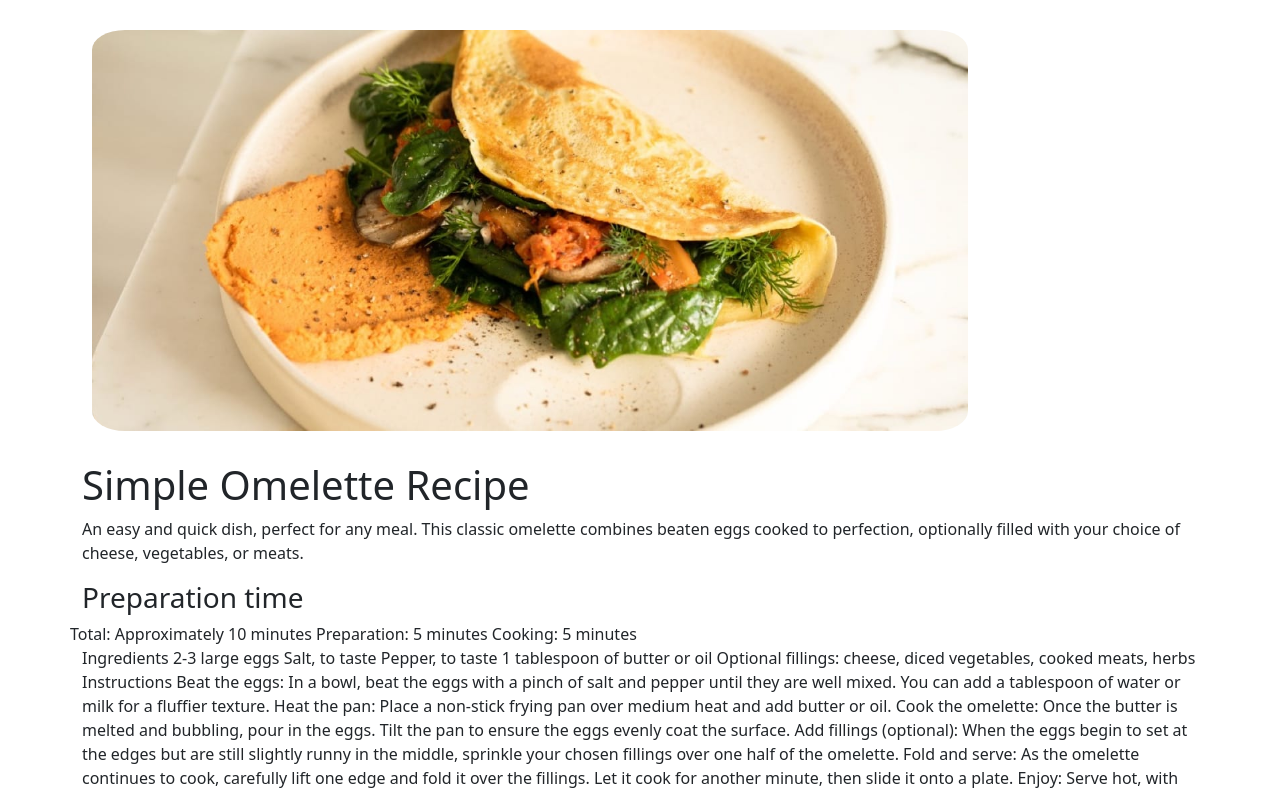
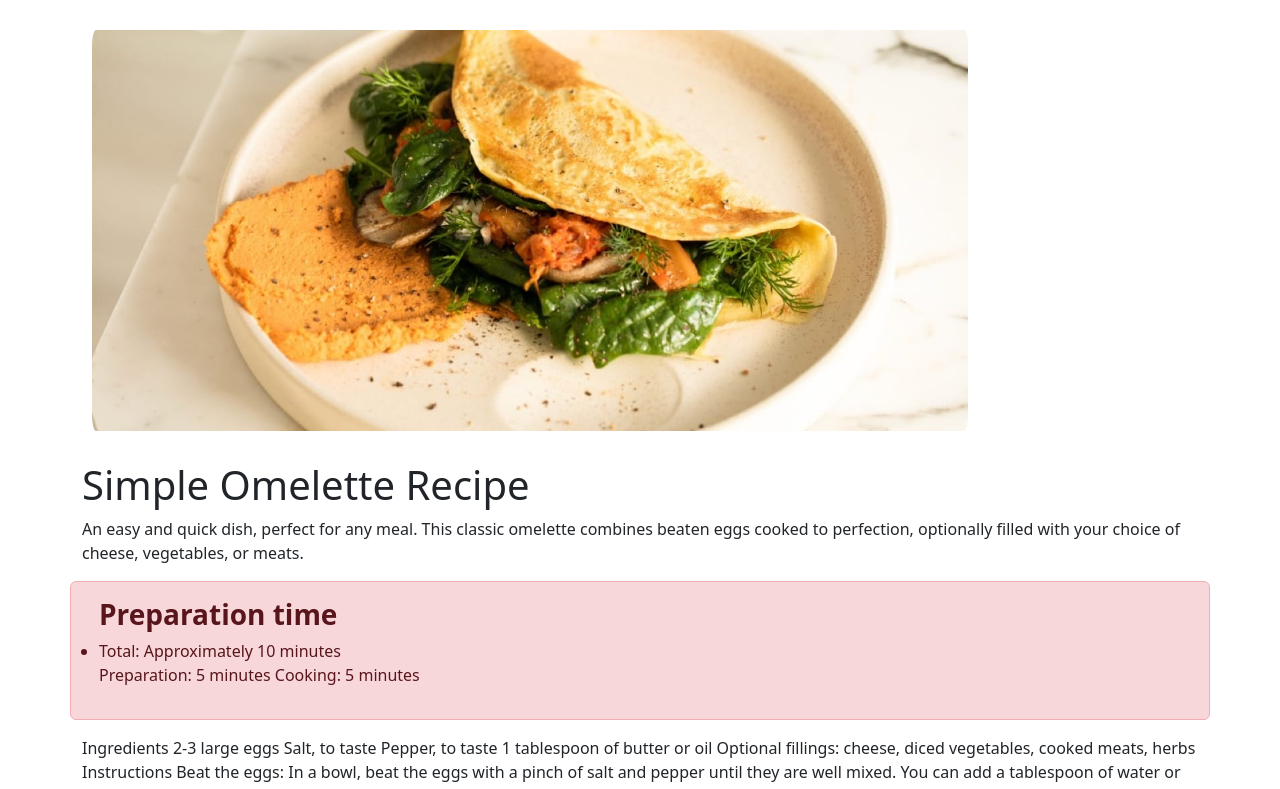
Before and after one commit to Sayon-okai/recipe-page-main, a plain HTML site: page index.html in a window 1280 px wide. Shown: the top 789 px of the page. Drawn offline with nearby package versions, Linux system fonts and the light colour scheme.

Commit message:
Still structuring the page layout

```diff
--- a/index.html
+++ b/index.html
@@ -25,7 +25,7 @@
 
     .omelette {
                   width: 80%;
-                  border-radius: 5%;
+                  /* border-radius: 5%; */
 
     }
   </style>
@@ -34,7 +34,7 @@
 <div class="container">
      <div class="col meal">
         <div class="row">
-              <img src="/assets/images/image-omelette.jpeg" alt="Omelette meal" class="img-fluid card-img omelette">
+              <img src="/assets/images/image-omelette.jpeg" alt="Omelette meal" class="img-fluid rounded-4 card-img omelette">
         </div>
      </div>
     <div class="col">
@@ -47,11 +47,13 @@
       </div>
     </div>
     <div class="col">
-      <div class="row">
-        <h3 class="heading-3">Preparation time</h3>
-        Total: Approximately 10 minutes
-        Preparation: 5 minutes
-        Cooking: 5 minutes
+      <div class="row alert alert-danger">
+        <h3 class="heading-3 "><b>Preparation time</b></h3>
+        <ul>
+          <li>Total: Approximately 10 minutes</li>
+          Preparation: 5 minutes
+          Cooking: 5 minutes
+        </ul>
       </div>
     </div>
 
```
